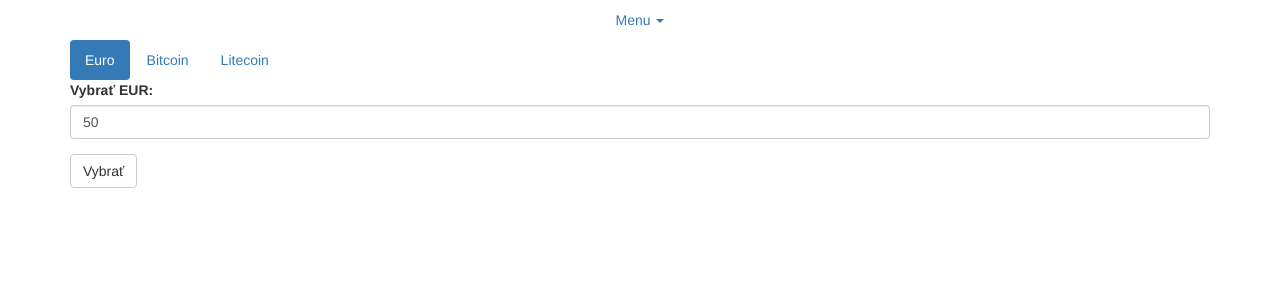
After one commit to j4nk0/xbtzmenaren, a Django app: page /withdrawal/ in a window 1280 px wide. The commit adds this page. Shown: the top 300 px of the page. Run offline with Django 3.2, Linux system fonts and the light colour scheme; the visitor is signed in with stand-in values (Sample User, id 1); some libraries are stand-ins or nearby versions.

Commit message:
add withdrawal page

```diff
--- a/xbtzmenarendjango/xbtzmenarenapp/templates/xbtzmenarenapp/withMenu.html
+++ b/xbtzmenarendjango/xbtzmenarenapp/templates/xbtzmenarenapp/withMenu.html
@@ -11,7 +11,7 @@
 	<li><a href="{% url 'portfolio' %}">Portfólio</a></li>
 	<li><a href="{% url 'rates' %}">Kurzy</a></li>
 	<li><a href="{% url 'deposit' %}">Vklad</a></li>
-        <li><a href="#">Výber</a></li>
+	<li><a href="{% url 'withdrawal' %}">Výber</a></li>
 	<li><a href="{% url 'change-password' %}">Zmena hesla</a></li>
         <li><a href="{% url 'logout' %}">Odhlásenie</a></li>
       </ul>
--- /dev/null
+++ b/xbtzmenarendjango/xbtzmenarenapp/templates/xbtzmenarenapp/withdrawal.html
@@ -0,0 +1,49 @@
+{% extends 'xbtzmenarenapp/withMenu.html' %}
+
+{% block content %}
+  <div class="container">
+    <ul class="nav nav-pills">
+      <li class="active"><a data-toggle="pill" href="#Euro">Euro</a></li>
+      <li><a data-toggle="pill" href="#Bitcoin">Bitcoin</a></li>
+      <li><a data-toggle="pill" href="#Litecoin">Litecoin</a></li>
+    </ul>
+
+    <div class="tab-content">
+      <div id="Euro" class="tab-pane active">
+        <form action="{% url 'withdrawal-eur' %}" method="post">
+          {% csrf_token %}
+          <div class="form-group">
+            <label for="usr">Vybrať EUR:</label>
+            <input type="text" class="form-control" name="sum_eur" id="sum_eur"/>
+            <script>$('#sum_eur').val('{{ max_sum_eur }}');</script>
+          </div>
+          <button type="submit" class="btn btn-default">Vybrať</button>
+        </form>
+      </div>
+
+      <div id="Bitcoin" class="tab-pane">
+        <form action="{% url 'withdrawal-btc' %}" method="post">
+          {% csrf_token %}
+          <div class="form-group">
+            <label for="usr">Vybrať BTC:</label>
+            <input type="text" class="form-control" name="sum_btc" id="sum_btc"/>
+            <script>$('#sum_btc').val('{{ max_sum_btc }}');</script>
+          </div>
+          <button type="submit" class="btn btn-default">Vybrať</button>
+        </form>
+      </div>
+
+      <div id="Litecoin" class="tab-pane">
+        <form action="{% url 'withdrawal-ltc' %}" method="post">
+          {% csrf_token %}
+          <div class="form-group">
+            <label for="usr">Vybrať LTC:</label>
+            <input type="text" class="form-control" name="sum_ltc" id="sum_ltc"/>
+            <script>$('#sum_ltc').val('{{ max_sum_ltc }}');</script>
+          </div>
+          <button type="submit" class="btn btn-default">Vybrať</button>
+        </form>
+      </div>
+    </div>
+  </div>
+{% endblock %}
--- a/xbtzmenarendjango/xbtzmenarenapp/urls.py
+++ b/xbtzmenarendjango/xbtzmenarenapp/urls.py
@@ -20,6 +20,7 @@ urlpatterns = [
     path('rate-ltceur-sell/', views.rate_ltceur_sell, name='rate-ltceur-sell'),
 
     path('terms/', views.terms_and_conditions, name='terms'),
+
     path('contacts/', views.contacts, name='contacts'),
 
     path('registration/', views.registration, name='registration'),
@@ -31,4 +32,9 @@ urlpatterns = [
     path('change-password-attempt/', views.change_password_attempt, name='change-password-attempt'),
 
     path('deposit/', views.deposit, name='deposit'),
+
+    path('withdrawal/', views.withdrawal, name='withdrawal'),
+    path('withdrawal-eur/', views.withdrawal_eur, name='withdrawal-eur'),
+    path('withdrawal-btc/', views.withdrawal_btc, name='withdrawal-btc'),
+    path('withdrawal-ltc/', views.withdrawal_ltc, name='withdrawal-ltc'),
 ]
--- a/xbtzmenarendjango/xbtzmenarenapp/views.py
+++ b/xbtzmenarendjango/xbtzmenarenapp/views.py
@@ -134,3 +134,27 @@ def deposit(request):
         'ltc_address': 'LP61ejcPMHCHLgPAXNyur2Vd2hNnDBSoSs',
     }
     return render(request, 'xbtzmenarenapp/deposit.html', context)
+
+@login_required
+def withdrawal(request):
+    context = {
+        'max_sum_eur': 50,
+        'max_sum_btc': 0.01,
+        'max_sum_ltc': 2,
+    }
+    return render(request, 'xbtzmenarenapp/withdrawal.html', context)
+
+@login_required
+def withdrawal_eur(request):
+    sum_eur = request.POST['sum_eur']
+    return HttpResponse("Withdraw EUR: " + sum_eur)
+
+@login_required
+def withdrawal_btc(request):
+    sum_btc = request.POST['sum_btc']
+    return HttpResponse("Withdraw BTC: " + sum_btc)
+
+@login_required
+def withdrawal_ltc(request):
+    sum_ltc = request.POST['sum_ltc']
+    return HttpResponse("Withdraw LTC: " + sum_ltc)
```
